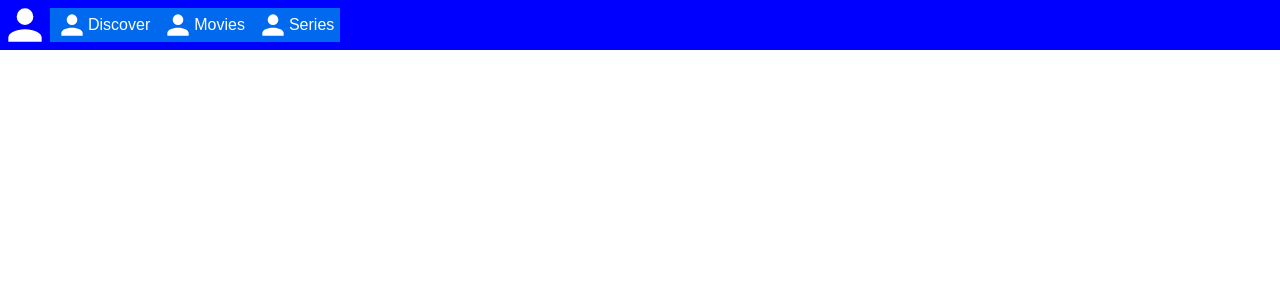
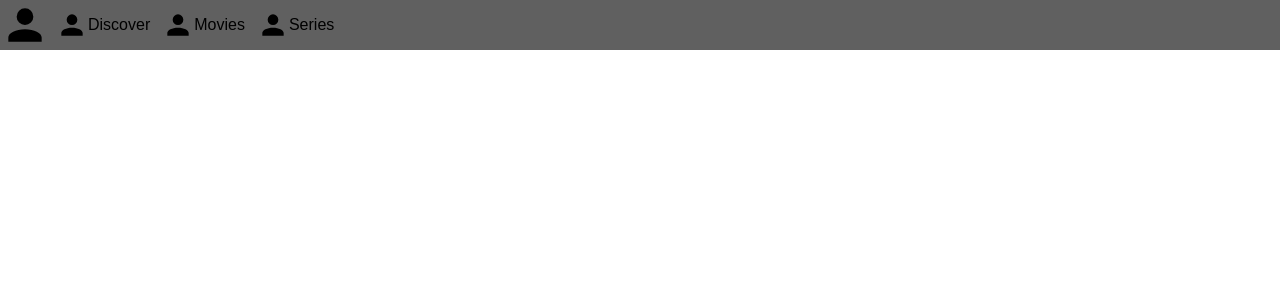
Before and after one commit to derekreilly1990/movie-database, a React (Create React App) app: page / in a window 1280 px wide. Shown: the top 300 px of the page. Built offline with nearby package versions, Linux system fonts and the light colour scheme.

Commit message:
header colors

```diff
--- a/src/components/button/Button.js
+++ b/src/components/button/Button.js
@@ -10,20 +10,27 @@ const useStyles = makeStyles({
 		margin: 0,
 		alignItems: 'center',
 		textDecoration: 'none',
-		background: '#0069ed',
-		color: '#ffffff',
+		background: 'transparent',
+		color: 'black',
+		fill: 'black',
 		fontFamily: 'sans-serif',
 		fontSize: '1rem',
 		cursor: 'pointer',
 		textAlign: 'center',
-		transition: 'background 250ms ease-in-out transform 150ms ease',
+		transition: 'color 250ms ease-in-out fill 250ms ease-in-out transform 150ms ease',
 		'-webkit-appearance': 'none',
 		'-moz-appearance': 'none',
 		'&:hover': {
-			background: '#0053ba',
+			outline: 'white',
+			color: 'white',
+			transition: 'color 250ms ease-in-out fill 250ms ease-in-out transform 150ms ease',
+			fill: 'white',
 		},
 		'&:active': {
-			background: '#0053ba',
+			outline: 'white',
+			color: 'white',
+			fill: 'white',
+			border: '1px solid white',
 		},
 		'&:focus': {
 			outline: '1px solid #fff',
--- a/src/components/header/Header.js
+++ b/src/components/header/Header.js
@@ -8,9 +8,11 @@ import { mdiAccount } from '@mdi/js';
 const useStyles = makeStyles({
 	headerRoot: {
 		display: 'flex',
-		alignItems: 'center',
+		alignItems: 'stretch',
 		height: '50px',
-		backgroundColor: 'blue',
+		backgroundColor: '#606060',
+		color: 'black',
+		fill: 'black',
 	},
 });
 export const Header = () => {
```
